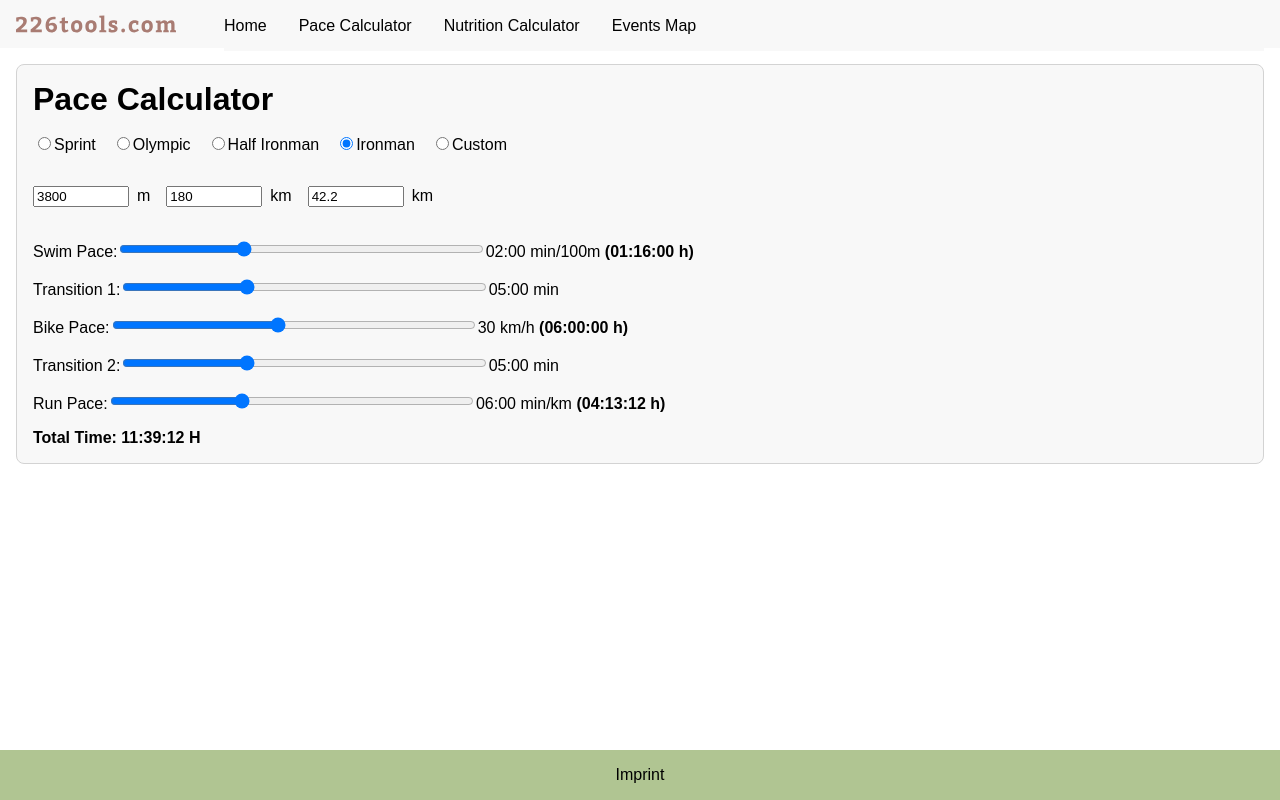
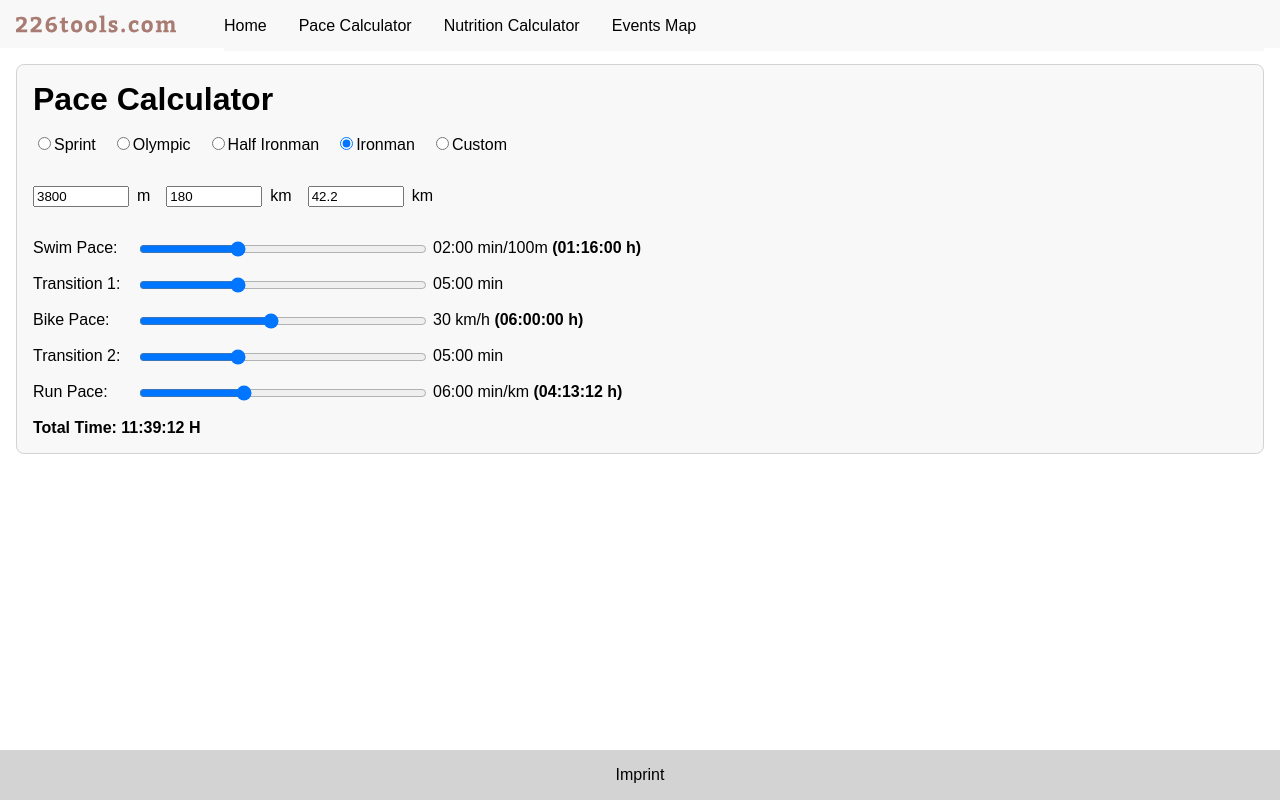
Before and after one commit to sascharissling/226tools-frontend, a React (Vite) app: page /pace-calculator in a window 1280 px wide. Built offline with nearby package versions, Linux system fonts and the light colour scheme.

Commit message:
better pace calculator styling

```diff
--- a/src/components/footer/index.tsx
+++ b/src/components/footer/index.tsx
@@ -32,7 +32,7 @@ const Footer = () => {
 export default Footer;
 
 const FooterComponent = styled.footer<{ shouldPlaceAtBottom: boolean }>`
-  background-color: ${(props) => props.theme.colors.olivine};
+  background-color: ${(props) => props.theme.colors.lightgray};
   color: ${(props) => props.theme.colors.secondary};
   padding: 1rem;
   text-align: center;
--- a/src/pages/pace-calculator/components/Discipline.tsx
+++ b/src/pages/pace-calculator/components/Discipline.tsx
@@ -2,6 +2,8 @@ import formatMinutesToHHMMSS from "../../../utils/formatMinutesToHHMMSS.ts";
 import { Paces } from "../index.tsx";
 import { Dispatch, SetStateAction } from "react";
 import formatMinutesToMMSS from "../../../utils/formatMinutesToMMSS.ts";
+import styled from "styled-components";
+import { devices } from "../../../theme/theme.ts";
 
 const getAttributes = (name: string) => {
   switch (name) {
@@ -76,23 +78,44 @@ interface DisciplineProps {
 }
 const Discipline = ({ value, name, setValue, legLength }: DisciplineProps) => {
   return (
-    <label>
-      {getAttributes(name).label}:
-      <input
+    <Label>
+      <span>{getAttributes(name).label}:</span>
+      <RangePicker
         type="range"
         value={value}
         onChange={(e) =>
           setValue((prev) => ({ ...prev, [name]: +e.target.value }))
         }
         {...getAttributes(name)}
-        style={{ width: "30%" }}
       />
-      {getFormattedValue(name, value)}{" "}
-      {getTotalLegTime(name, legLength, value) && (
-        <strong>({getTotalLegTime(name, legLength, value)} h)</strong>
-      )}
-    </label>
+      <span>
+        {getFormattedValue(name, value)}{" "}
+        {getTotalLegTime(name, legLength, value) && (
+          <strong>({getTotalLegTime(name, legLength, value)} h)</strong>
+        )}
+      </span>
+    </Label>
   );
 };
 
 export default Discipline;
+
+const Label = styled.label`
+  display: flex;
+  flex-direction: column;
+
+  @media ${devices.md} {
+    display: grid;
+    gap: 0.5rem;
+    grid-template-columns: 6rem 18rem max-content;
+  }
+`;
+
+const RangePicker = styled.input`
+  width: 100%;
+
+  @media ${devices.md} {
+    //width: 50%;
+    //max-width: 20rem;
+  }
+`;
```
